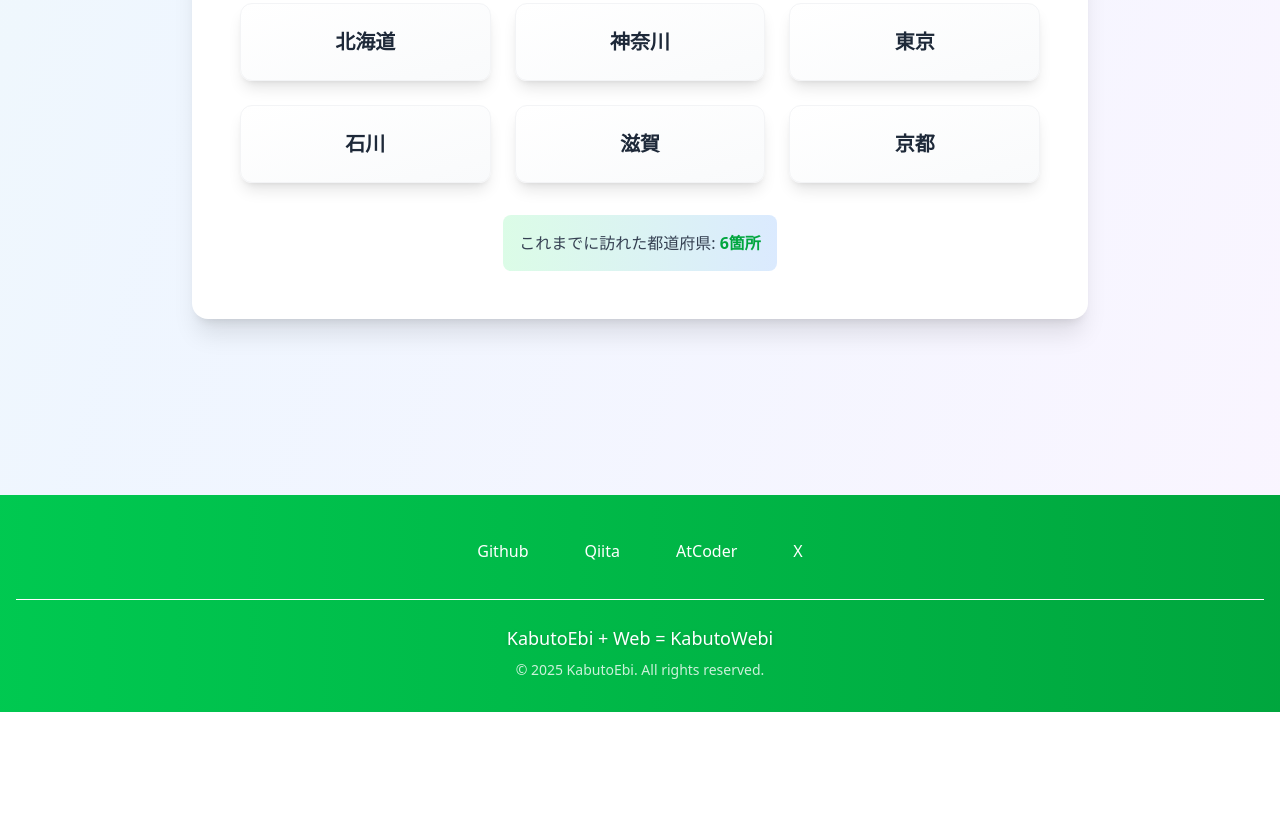
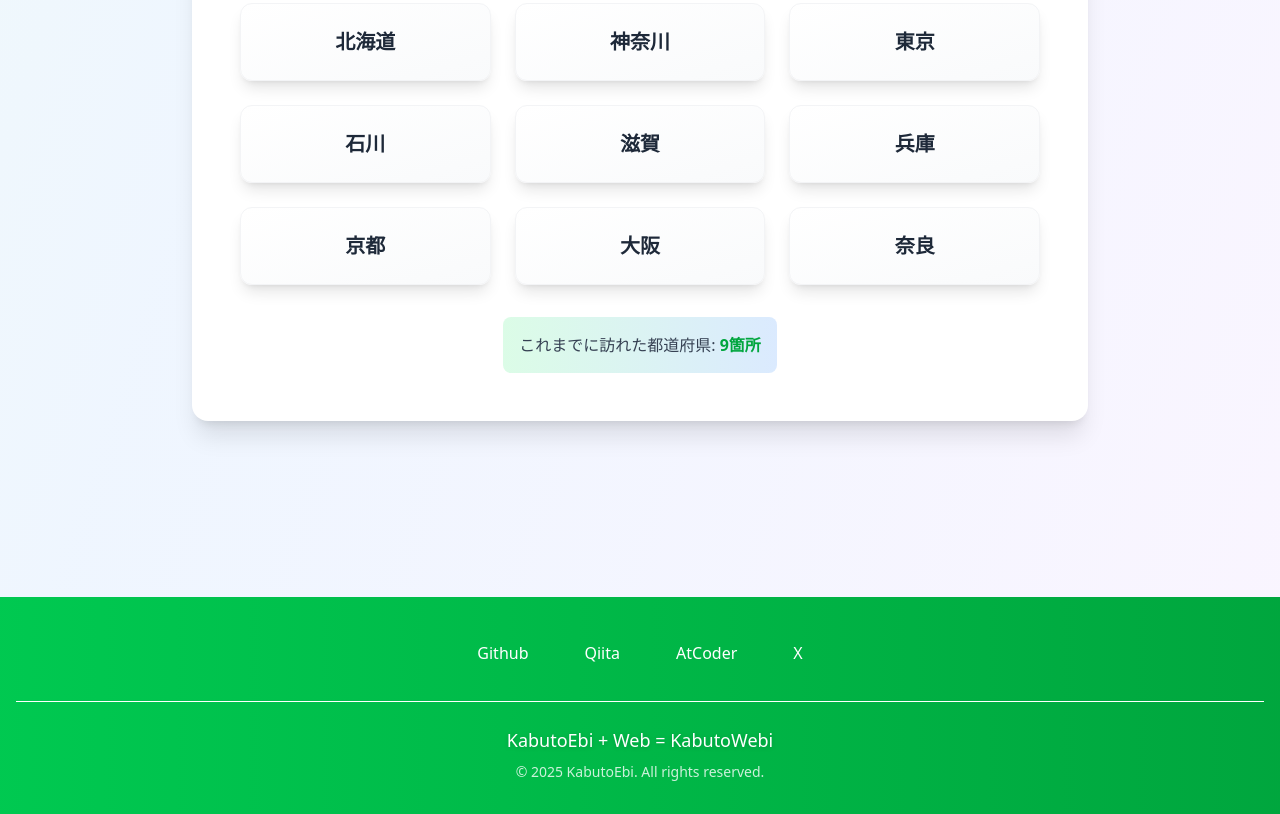
Before and after one commit to KabutoEbi/KabutoWebi, a React (Vite) app: page /about in a window 1280 px wide. Shown: the part 3220-4034 px from the top of the page. Before the commit the page ends 3932 px from the top, so only its background shows below. Built offline with nearby package versions, Linux system fonts and the light colour scheme.

Commit message:
update travel

```diff
--- a/src/components/Travel.jsx
+++ b/src/components/Travel.jsx
@@ -7,7 +7,10 @@ const TravelDestinations = () => {
         { name: "東京" },
         { name: "石川" },
         { name: "滋賀" },
+        { name: "兵庫" },
         { name: "京都" },
+        { name: "大阪" },
+        { name: "奈良" },
     ];
 
     return (
```
